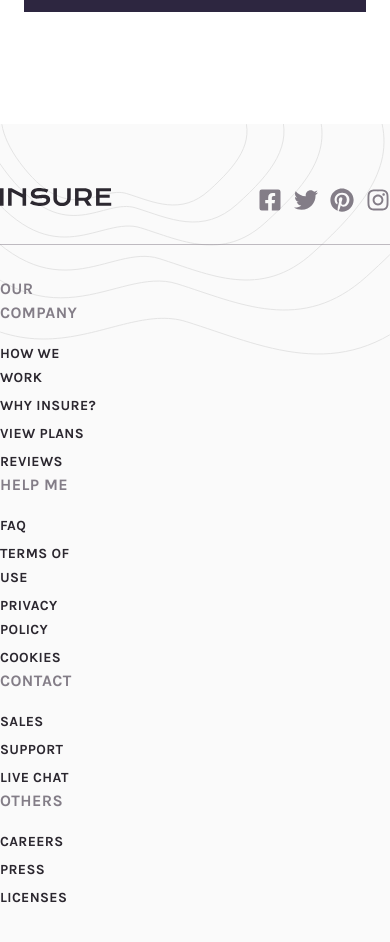
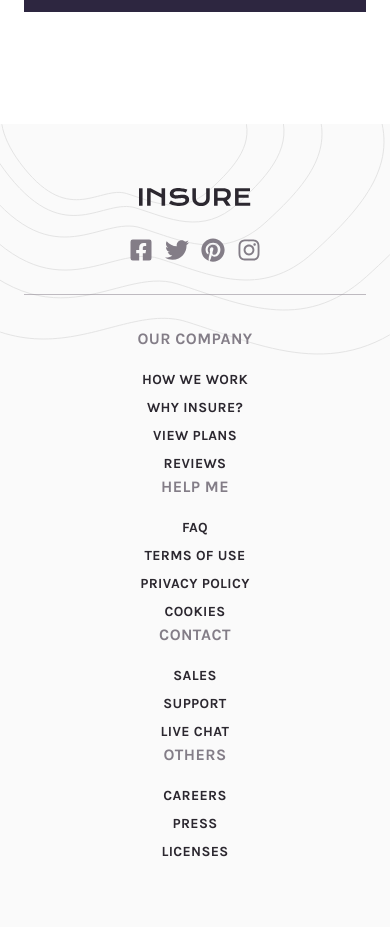
Before and after one commit to lilKriT/Insure-Landing-Page, a React (Vite) app: page / in a window 390 px wide. Shown: the part 2860-3802 px from the top of the page. Built offline with nearby package versions, Linux system fonts and the light colour scheme.

Commit message:
Styling footer mobile.

```diff
--- a/src/components/Footer.tsx
+++ b/src/components/Footer.tsx
@@ -11,9 +11,9 @@ import Logo from "../assets/images/logo.svg";
 const Footer = () => {
   return (
     <footer className="bg-footerDesktop bg-no-repeat bg-veryLightGray flex justify-center">
-      <div className="container py-16">
+      <div className="container py-16 mx-6">
         {/* Upper Row */}
-        <div className="flex justify-between">
+        <div className="flex flex-col desktop:flex-row items-center gap-8 justify-between">
           <div>
             <a href="#">
               <img src={Logo} alt="" className="logo" />
@@ -50,7 +50,7 @@ const Footer = () => {
           {/* First Column */}
           <div className="footerColumn">
             <h2 className="footerHeading">Our company</h2>
-            <menu className="flex flex-col gap-1 items-start">
+            <menu className="flex flex-col gap-1 items-center desktop:items-start">
               <li>
                 <a href="#" className="footerLink">
                   How we work
@@ -76,7 +76,7 @@ const Footer = () => {
           {/* Second Column */}
           <div className="footerColumn">
             <h2 className="footerHeading">Help me</h2>
-            <menu className="flex flex-col gap-1 items-start">
+            <menu className="flex flex-col gap-1 items-center desktop:items-start">
               <li>
                 <a href="#" className="footerLink">
                   FAQ
@@ -102,7 +102,7 @@ const Footer = () => {
           {/* Third Column */}
           <div className="footerColumn">
             <h2 className="footerHeading">Contact</h2>
-            <menu className="flex flex-col gap-1 items-start">
+            <menu className="flex flex-col gap-1 items-center desktop:items-start">
               <li>
                 <a href="#" className="footerLink">
                   Sales
@@ -123,7 +123,7 @@ const Footer = () => {
           {/* Fourth Column */}
           <div className="footerColumn">
             <h2 className="footerHeading">Others</h2>
-            <menu className="flex flex-col gap-1 items-start">
+            <menu className="flex flex-col gap-1 items-center desktop:items-start">
               <li>
                 <a href="#" className="footerLink">
                   Careers
--- a/src/index.css
+++ b/src/index.css
@@ -62,11 +62,11 @@
   }
 
   .footerColumn {
-    @apply w-1/4;
+    @apply w-full desktop:w-1/4;
   }
 
   .footerHeading {
-    @apply text-darkGrayishViolet font-karla uppercase font-bold tracking-wide mb-4;
+    @apply text-darkGrayishViolet font-karla uppercase font-bold tracking-wide mb-4 text-center desktop:text-left;
   }
 
   .footerLink {
```
